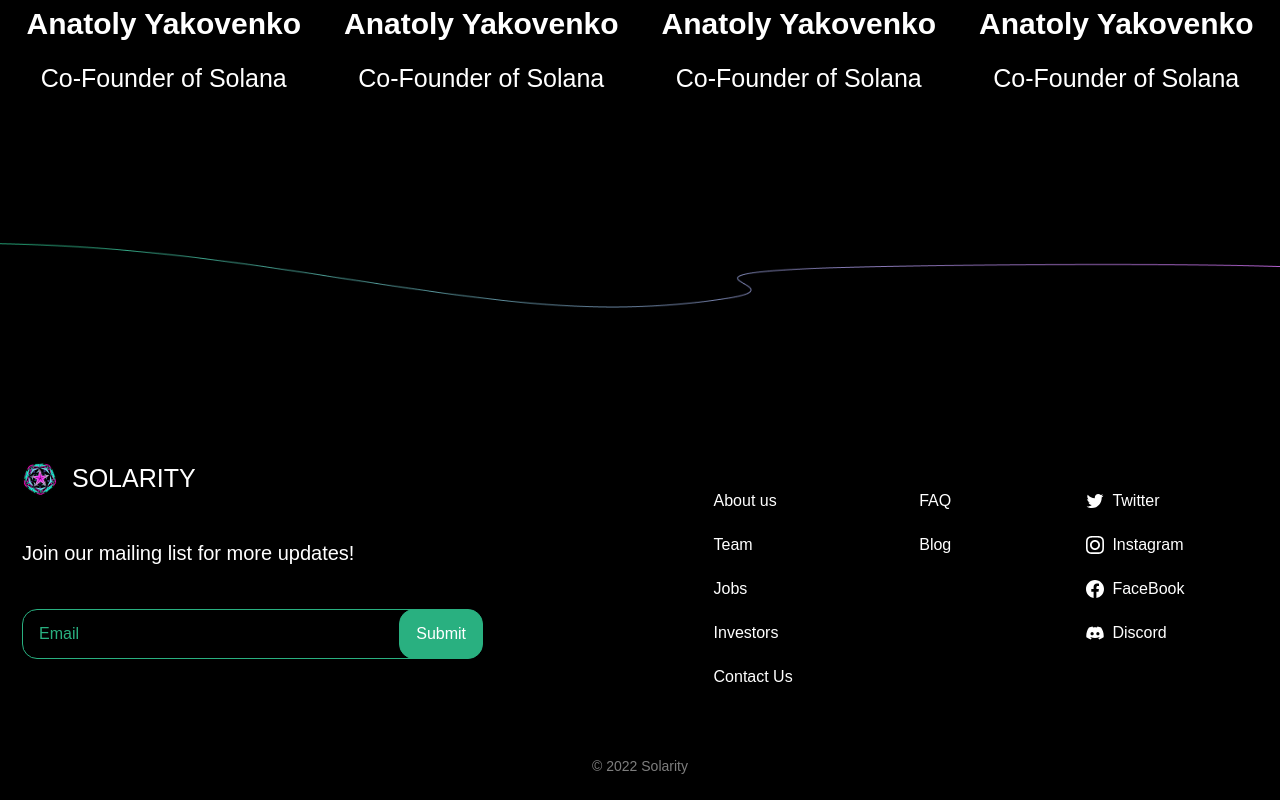
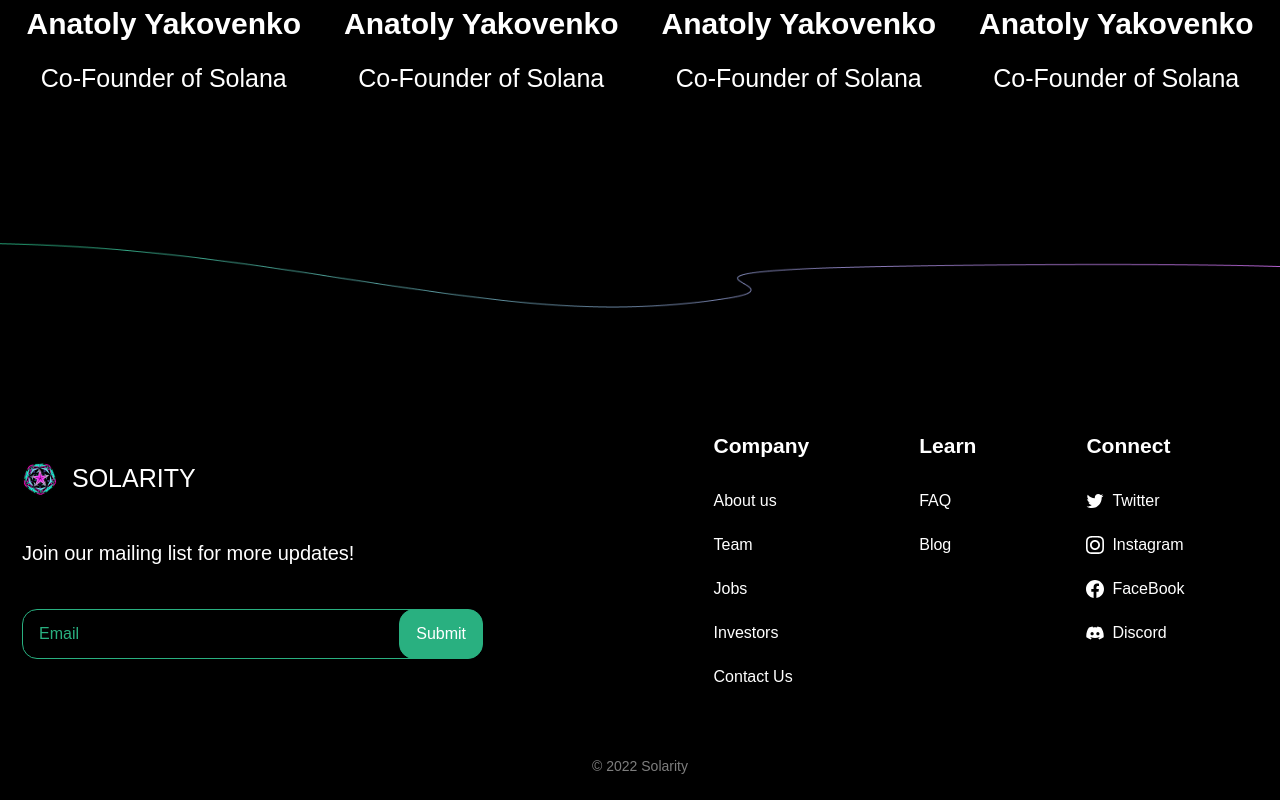
Before and after one commit to 2enology/shaga-landingpage, a Next.js app: page / in a window 1280 px wide. Shown: the part 3167-3967 px from the top of the page. Built offline with nearby package versions, Linux system fonts and the light colour scheme.

Commit message:
feat: update css

```diff
--- a/src/components/AboutCard.tsx
+++ b/src/components/AboutCard.tsx
@@ -15,7 +15,9 @@
       <h1 className="text-white font-bold md:text-[48px] text-[40px]">
         {props.secondTitle}
       </h1>
-      <span className="text-[18px] text-[#B3B3B7]">{props.content}</span>
+      <span className="text-[18px] text-[#B3B3B7] logofont">
+        {props.content}
+      </span>
     </div>
   );
 };
--- a/src/components/Footer.tsx
+++ b/src/components/Footer.tsx
@@ -18,7 +18,7 @@
           </p>
           <div className="md:w-[454px] w-full rounded-[15px] border-[1px] border-[#29B080] px-[16px] py-[12px] relative">
             <input
-              className="outline-none bg-transparent placeholder-[#29B080]"
+              className="outline-none bg-transparent placeholder-[#29B080] text-white"
               placeholder="Email"
             />
             <button className="text-white absolute -top-[1px] -right-2 bg-[#29B080] px-[16px] py-[12px] rounded-[15px] border-[1px] border-[#29B080]">
@@ -28,7 +28,7 @@
         </div>
         <div className="flex md:gap-[110px] gap-[30px] mt-10 lg:mt-0 w-full items-start justify-center">
           <div className="flex flex-col gap-[28px]">
-            <h1 className="text-[21px] font-semibold">Company</h1>
+            <h1 className="text-[21px] font-semibold text-white">Company</h1>
             <div className="flex flex-col gap-[20px]">
               {FOOTER_COMPANY_LINKS.map((item, index) => (
                 <li className="list-none text-white text-[16px]" key={index}>
@@ -38,7 +38,7 @@
             </div>
           </div>
           <div className="flex flex-col gap-[28px]">
-            <h1 className="text-[21px] font-semibold">Learn</h1>
+            <h1 className="text-[21px] font-semibold text-white">Learn</h1>
             <div className="flex flex-col gap-[20px]">
               {LEARN_LINKS.map((item, index) => (
                 <li className="list-none text-white text-[16px]" key={index}>
@@ -48,7 +48,7 @@
             </div>
           </div>
           <div className="flex flex-col gap-[28px]">
-            <h1 className="text-[21px] font-semibold">Connect </h1>
+            <h1 className="text-[21px] font-semibold text-white">Connect </h1>
             <div className="flex flex-col gap-[20px] items-start justify-start">
               {CONNECT_LINKS.map((item, index) => (
                 <li
```
